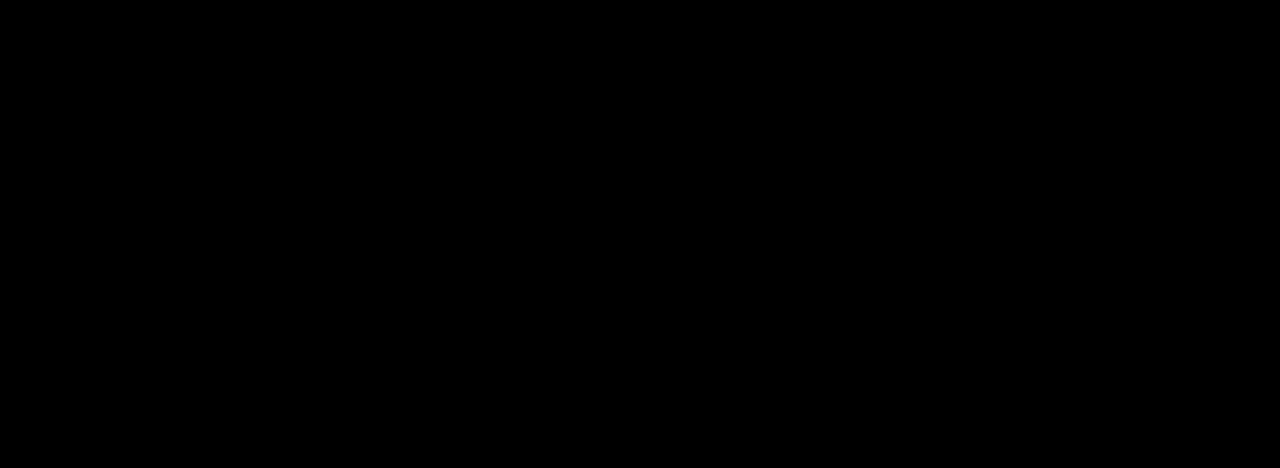
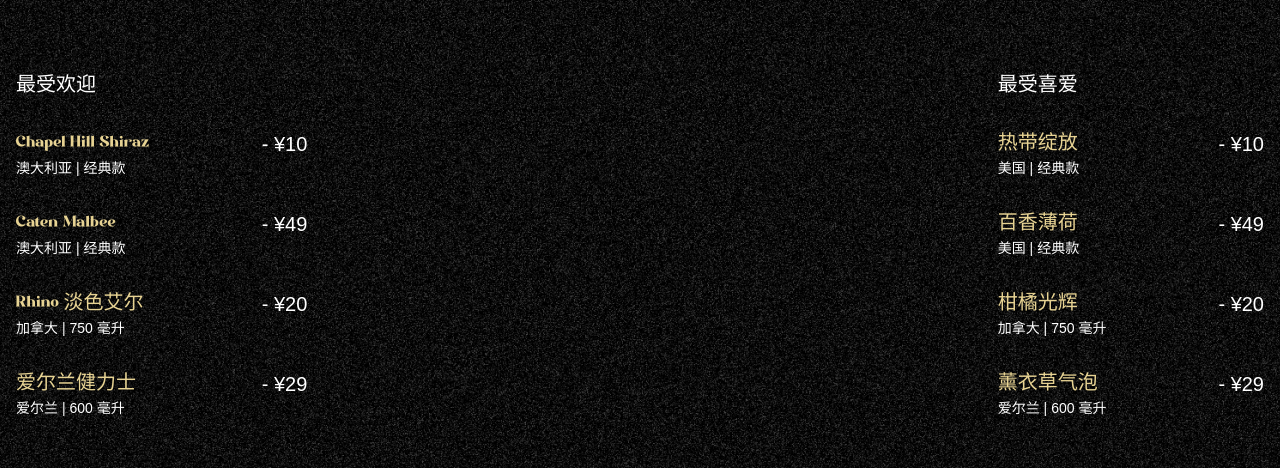
Before and after one commit to ayuxinyi/gsap-hero-01, a React (Vite) app: page / in a window 1280 px wide. Shown: the part 890-1358 px from the top of the page. Built offline with nearby package versions, Linux system fonts and the light colour scheme; a web font is replaced by a local one.

Commit message:
新增鸡尾酒展示组件并更新价格格式
添加 CockTails 组件用于展示最受欢迎和最受喜爱的鸡尾酒列表，包含滚动动画效果
将价格显示从美元符号($)更新为人民币符号(¥)
调整导航栏的响应式内边距样式

```diff
--- a/src/App.tsx
+++ b/src/App.tsx
@@ -3,6 +3,7 @@
 import { SplitText } from "gsap/SplitText";
 import { Navbar } from "./components/hero/nav-bar";
 import { Hero } from "./components/hero/hero";
+import { CockTails } from "./components/hero/cock-tails";
 
 // 注册滚动触发器插件以及文本分割插件，使它们在全局范围内可用，我们只需要在应用程序的入口文件中注册一次即可。
 gsap.registerPlugin(ScrollTrigger, SplitText);
@@ -12,6 +13,7 @@
     <main>
       <Navbar />
       <Hero />
+      <CockTails />
     </main>
   );
 };
--- /dev/null
+++ b/src/components/hero/cock-tails.tsx
@@ -0,0 +1,77 @@
+import { useGSAP } from "@gsap/react";
+import { COCK_TAIL_LISTS, MOCK_TAIL_LISTS } from "../../constants";
+import gsap from "gsap";
+
+export const CockTails = () => {
+  useGSAP(() => {
+    const parallaxTimeLine = gsap.timeline({
+      scrollTrigger: {
+        trigger: "#cocktails",
+        start: "top 30%",
+        end: "bottom 80%",
+        scrub: true,
+      },
+    });
+    parallaxTimeLine
+      // from 方法指的是从当前位置开始，向指定位置移动
+      .from("#c-left-leaf", {
+        // 这里设置的是起始位置，指的是元素的位置，也就是说元素一开始的位置是x:-100, y:100,然后
+        // 向原先的位置移动。
+        x: -100,
+        y: 100,
+      })
+      .from("#c-right-leaf", {
+        x: 100,
+        y: 100,
+      });
+  }, []);
+
+  return (
+    <section id="cocktails" className="noisy">
+      <img
+        src="/images/cocktail-left-leaf.png"
+        alt="一片绿色的叶子在窗口的左下方"
+        id="c-left-leaf"
+      />
+      <img
+        src="/images/cocktail-right-leaf.png"
+        alt="一片绿色的叶子在窗口的右下方"
+        id="c-right-leaf"
+      />
+      <div className="list lg:px-4">
+        <div className="popular">
+          <h2>最受欢迎</h2>
+          <ul>
+            {COCK_TAIL_LISTS.map(({ name, country, detail, price }) => (
+              <li key={name}>
+                <div className="md:me-28">
+                  <h3>{name}</h3>
+                  <p>
+                    {country} | {detail}
+                  </p>
+                </div>
+                <span>- {price}</span>
+              </li>
+            ))}
+          </ul>
+        </div>
+        <div className="loved">
+          <h2>最受喜爱</h2>
+          <ul>
+            {MOCK_TAIL_LISTS.map(({ name, country, detail, price }) => (
+              <li key={name}>
+                <div className="md:me-28">
+                  <h3>{name}</h3>
+                  <p>
+                    {country} | {detail}
+                  </p>
+                </div>
+                <span>- {price}</span>
+              </li>
+            ))}
+          </ul>
+        </div>
+      </div>
+    </section>
+  );
+};
--- a/src/components/hero/nav-bar.tsx
+++ b/src/components/hero/nav-bar.tsx
@@ -29,7 +29,7 @@
 
   return (
     <nav>
-      <div className="px-4">
+      <div className="lg:px-4">
         <a href="#home" className="flex items-center gap-2">
           <img src="/images/logo.png" alt="一张鸡尾酒的logo图片" />
           <h1>Velvet Pour</h1>
--- a/src/constants/index.ts
+++ b/src/constants/index.ts
@@ -10,25 +10,25 @@
     name: "Chapel Hill Shiraz",
     country: "澳大利亚",
     detail: "经典款",
-    price: "$10",
+    price: "¥10",
   },
   {
     name: "Caten Malbee",
     country: "澳大利亚",
     detail: "经典款",
-    price: "$49",
+    price: "¥49",
   },
   {
     name: "Rhino 淡色艾尔",
     country: "加拿大",
     detail: "750 毫升",
-    price: "$20",
+    price: "¥20",
   },
   {
     name: "爱尔兰健力士",
     country: "爱尔兰",
     detail: "600 毫升",
-    price: "$29",
+    price: "¥29",
   },
 ];
 
@@ -37,25 +37,25 @@
     name: "热带绽放",
     country: "美国",
     detail: "经典款",
-    price: "$10",
+    price: "¥10",
   },
   {
     name: "百香薄荷",
     country: "美国",
     detail: "经典款",
-    price: "$49",
+    price: "¥49",
   },
   {
     name: "柑橘光辉",
     country: "加拿大",
     detail: "750 毫升",
-    price: "$20",
+    price: "¥20",
   },
   {
     name: "薰衣草气泡",
     country: "爱尔兰",
     detail: "600 毫升",
-    price: "$29",
+    price: "¥29",
   },
 ];
 
```
